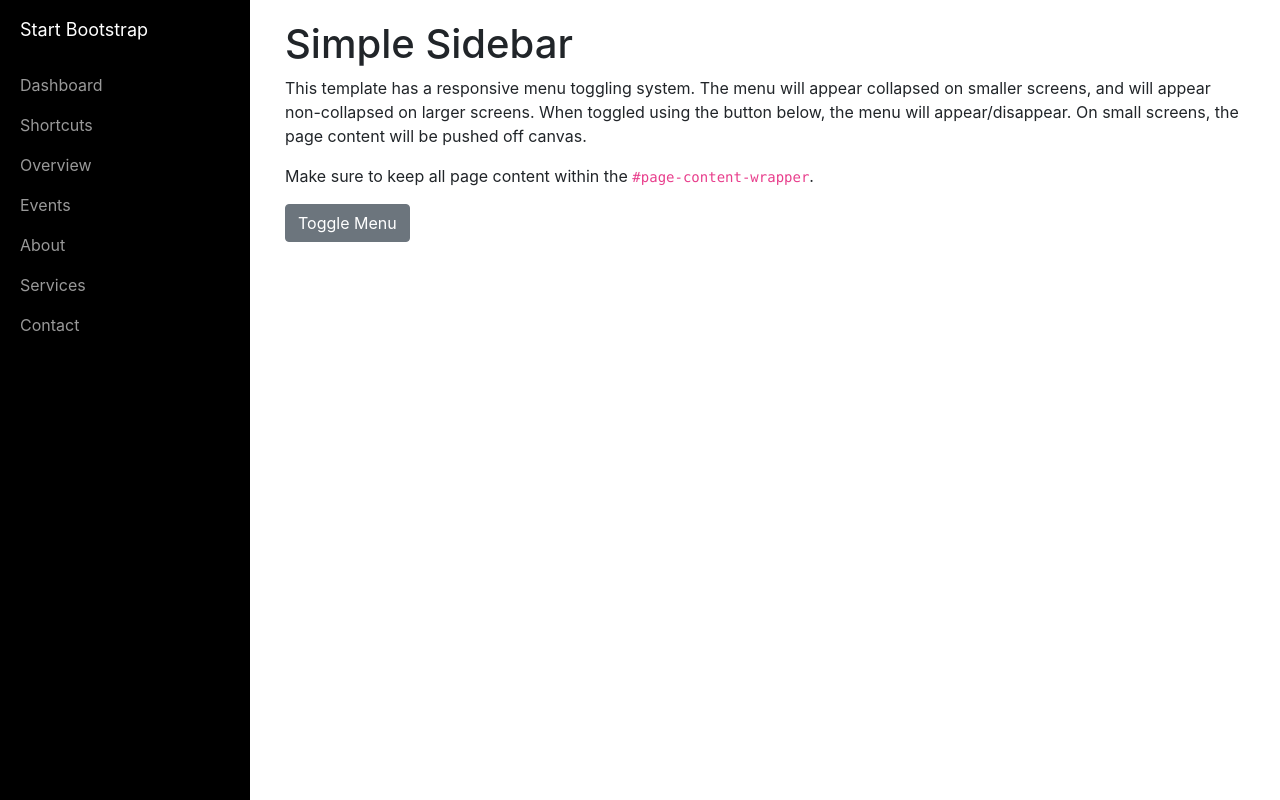
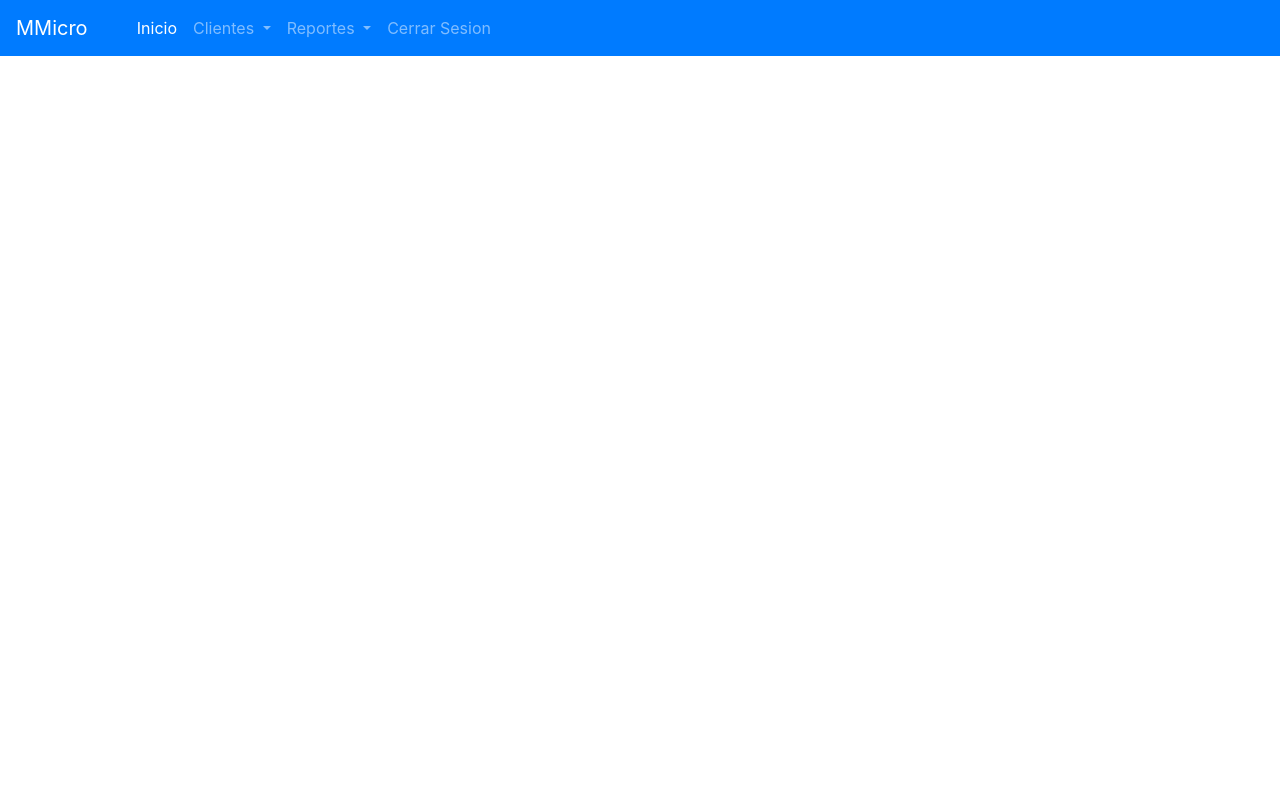
Before and after one commit to elaxenco/micro, a PHP site: page /clientes/clientes.php in a window 1280 px wide. Run offline with PHP 8.4, Linux system fonts and the light colour scheme.

Commit message:
MENU
MENU

```diff
--- a/clientes/clientes.php
+++ b/clientes/clientes.php
@@ -16,7 +16,9 @@
   </head>
 
   <body  >
-    <?php   include('../menu/menu.php'); ?>
+      <?php   include('../menu/menu.php'); ?>
+
+
   </body>
   <script type="text/javascript" src="../js/jquery-3.2.1.js"></script>
   <script type="text/javascript" src="../js/bootstrap.min.js"></script>
--- a/js/main.js
+++ b/js/main.js
@@ -3,9 +3,3 @@ $(document).ready(function(){ //FUNCION PRINCIPAL DE JQUERY PARA MONITORIAR LA W
 
 
 });
-
-
- $("#menu-toggle").click(function(e) {
-        e.preventDefault();
-        $("#wrapper").toggleClass("toggled");
-    });
--- a/menu/menu.php
+++ b/menu/menu.php
@@ -1,54 +1,38 @@
-   <div id="wrapper" class="toggled">
+<nav class="navbar navbar-expand-lg navbar-dark bg-primary">
+  <a class="navbar-brand" href="#">MMicro</a>
+  <button class="navbar-toggler" type="button" data-toggle="collapse" data-target="#navbarSupportedContent" aria-controls="navbarSupportedContent" aria-expanded="false" aria-label="Toggle navigation">
+    <span class="navbar-toggler-icon"></span>
+  </button>
 
-        <!-- Sidebar -->
-        <div id="sidebar-wrapper">
-            <ul class="sidebar-nav">
-                <li class="sidebar-brand">
-                    <a href="#">
-                        Start Bootstrap
+  <div class="collapse navbar-collapse" id="navbarSupportedContent">
+    <div class="container">
+      <ul class="navbar-nav ml-auto ">
+          <li class="nav-item active">
+            <a class="nav-link" href="#">Inicio <span class="sr-only">(current)</span></a>
+          </li>
+          <li class="nav-item dropdown">
+            <a class="nav-link dropdown-toggle" href="#" id="navbarDropdown" role="button" data-toggle="dropdown" aria-haspopup="true" aria-expanded="false">
+              Clientes
             </a>
+            <div class="dropdown-menu" aria-labelledby="navbarDropdown">
+              <a class="dropdown-item" href="#">Registro</a>
+              <a class="dropdown-item" href="#">Pagos</a>
+              <a class="dropdown-item" href="#">Prestamos</a>
+            </div>
           </li>
-                <li>
-                    <a href="#">Dashboard</a>
+          <li class="nav-item dropdown">
+            <a class="nav-link dropdown-toggle" href="#" id="navbarDropdown" role="button" data-toggle="dropdown" aria-haspopup="true" aria-expanded="false">
+              Reportes
+            </a>
+            <div class="dropdown-menu" aria-labelledby="navbarDropdown">
+              <a class="dropdown-item" href="#">Prestamos</a>
+              <a class="dropdown-item" href="#">Pagos</a>
+            </div>
           </li>
-                <li>
-                    <a href="#">Shortcuts</a>
-                </li>
-                <li>
-                    <a href="#">Overview</a>
-                </li>
-                <li>
-                    <a href="#">Events</a>
-                </li>
-                <li>
-                    <a href="#">About</a>
-                </li>
-                <li>
-                    <a href="#">Services</a>
-                </li>
-                <li>
-                    <a href="#">Contact</a>
+          <li class="nav-item">
+            <a class="nav-link" href="#">Cerrar Sesion </a>
           </li>
         </ul>
       </div>
-        <!-- /#sidebar-wrapper -->
-
-        <!-- Page Content -->
-        <div id="page-content-wrapper">
-            <div class="container-fluid">
-                <h1>Simple Sidebar</h1>
-                <p>This template has a responsive menu toggling system. The menu will appear collapsed on smaller screens, and will appear non-collapsed on larger screens. When toggled using the button below, the menu will appear/disappear. On small screens, the page content will be pushed off canvas.</p>
-                <p>Make sure to keep all page content within the <code>#page-content-wrapper</code>.</p>
-                <a href="#menu-toggle " class="btn btn-secondary" id="menu-toggle">Toggle Menu</a>
   </div>
-        </div>
-        <!-- /#page-content-wrapper -->
-
-    </div>
-    <!-- /#wrapper -->
-
-
-    <!-- Menu Toggle Script -->
-    <script>
-
-    </script>
+</nav>
```
Lines whose indentation alone changed are shown as unchanged.
